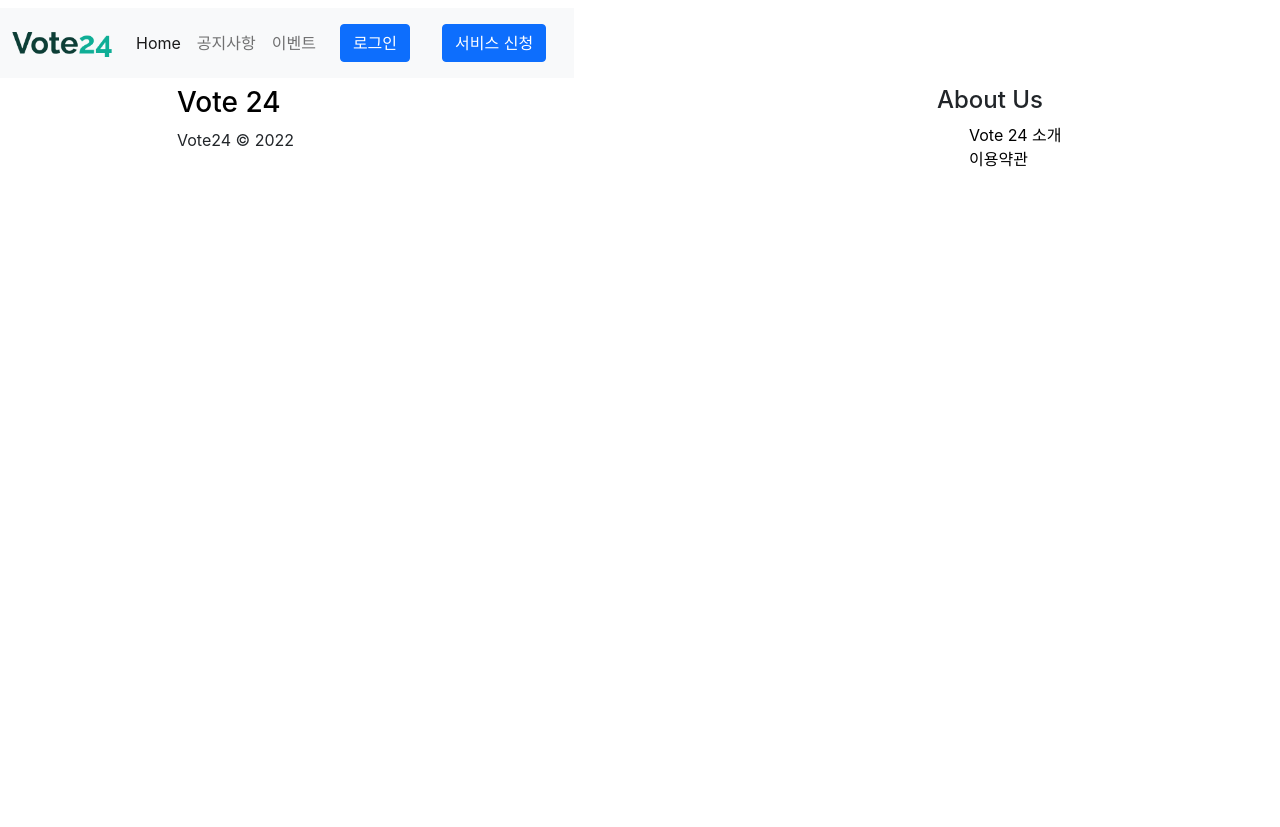
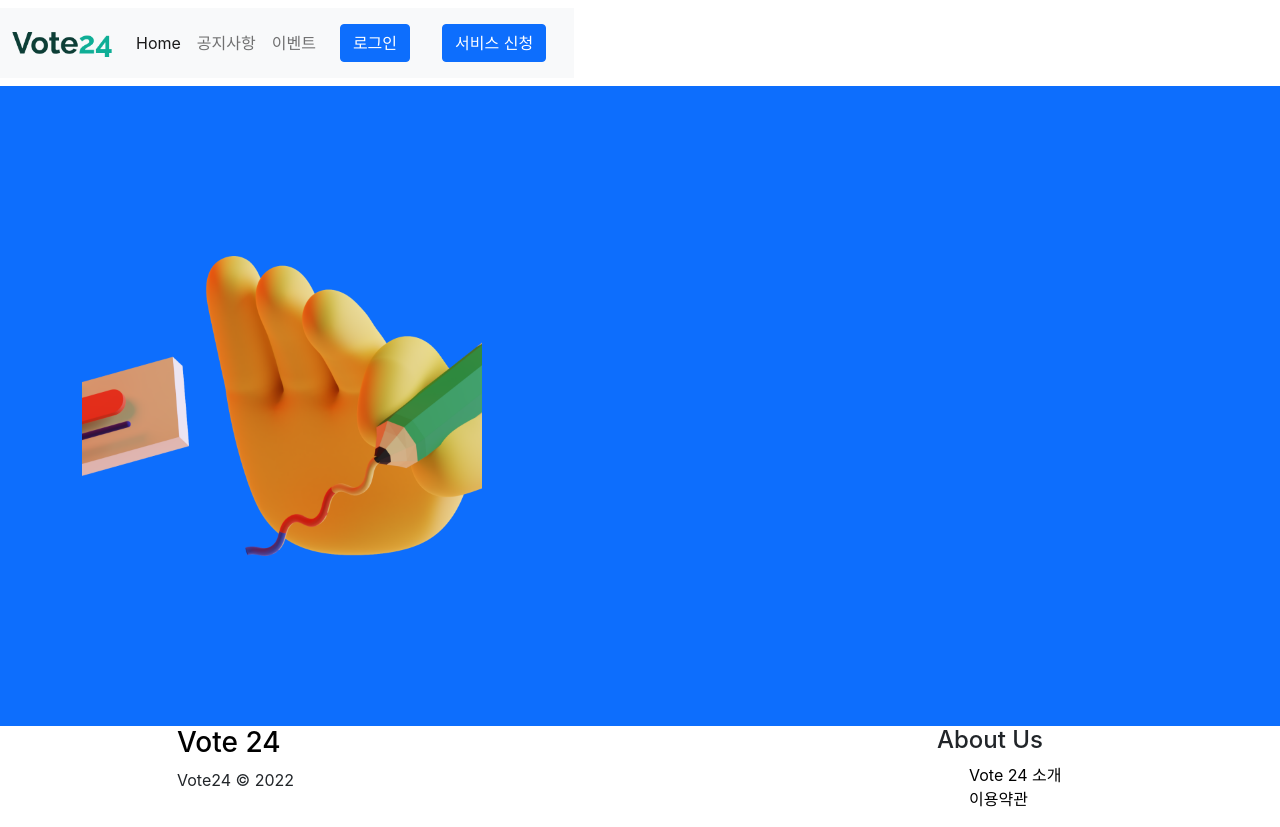
Before and after one commit to Hyojeong721/PJT1_Vote24, a React (Create React App) app in the folder FE/vote24/: page / in a window 1280 px wide. Before the commit the page ends 800 px from the top, so only its background shows below. Built offline with nearby package versions, Linux system fonts and the light colour scheme.

Commit message:
feat: Add main_landing_page logo

```diff
--- a/FE/vote24/src/components/Main.js
+++ b/FE/vote24/src/components/Main.js
@@ -1,9 +1,15 @@
 import React from "react";
+import "./css/main.css";
+import header_image from "../images/header_image.png";
 
 function Main() {
   return (
     <div>
-      <div class="container bg-primary"></div>
+      <div className="body bg-primary d-flex justify-content-center align-items-center">
+        <div className="container bg-yellow">
+          <img className="absolute header_image" src={header_image}></img>
+        </div>
+      </div>
     </div>
   );
 }
--- a/FE/vote24/src/components/css/main.css
+++ b/FE/vote24/src/components/css/main.css
@@ -1,3 +1,9 @@
-.container {
-  height: screen;
+.body {
+  height: 80vh;
 }
+
+.header_image {
+  width: 400px;
+  height: 300px;
+  object-fit: cover;
+}
```
Also changed, not shown: FE/vote24/src/images/header_image.png (added).
